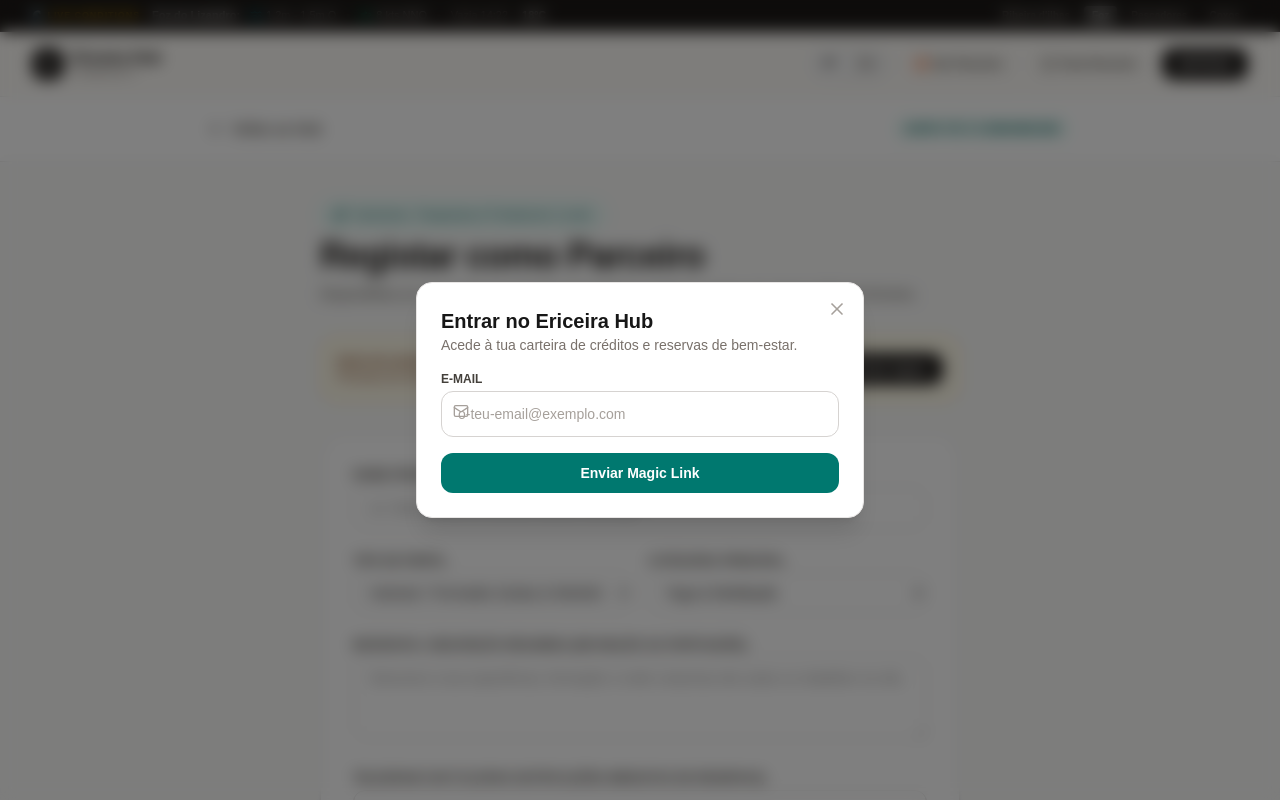
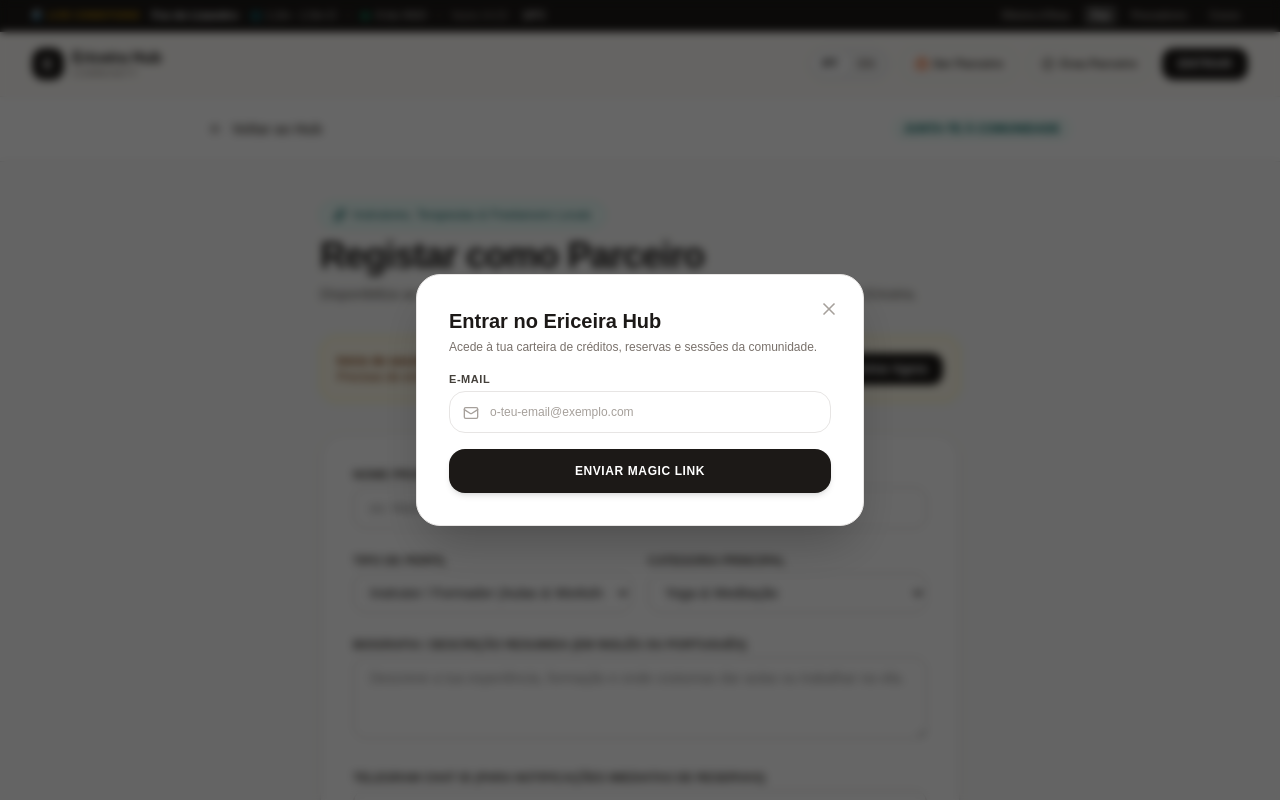
Before and after one commit to engaero/ericeira-club, a Next.js app: page /become-a-partner in a window 1280 px wide. Both pictures are taken after a click on the button "ENTRAR". Shown: the top 800 px of the page. Built offline with nearby package versions, Linux system fonts and the light colour scheme; no server answers.

Commit message:
feat: update layout and navigation

```diff
--- a/src/components/AuthModal.tsx
+++ b/src/components/AuthModal.tsx
@@ -2,7 +2,7 @@
 
 import { useState } from "react";
 import { supabase } from "@/lib/supabase";
-import { X, Mail, CheckCircle } from "lucide-react";
+import { X, Mail, CheckCircle, AlertCircle } from "lucide-react";
 
 interface AuthModalProps {
   isOpen: boolean;
@@ -23,67 +23,96 @@ export default function AuthModal({ isOpen, onClose, onSuccess }: AuthModalProps
     setLoading(true);
     setErrorMsg("");
 
+    // Determina o URL de retorno dinamicamente com base no ambiente (produção na Vercel ou local)
+    const redirectUrl =
+      typeof window !== "undefined"
+        ? window.location.origin
+        : "https://ericeira-club.vercel.app";
+
     const { error } = await supabase.auth.signInWithOtp({
       email,
       options: {
-        emailRedirectTo: "http://localhost:3000",
+        emailRedirectTo: redirectUrl,
       },
     });
 
     setLoading(false);
     if (error) {
+      if (error.message.includes("rate limit")) {
+        setErrorMsg(
+          "Limite temporário de envio de e-mails atingido pelo Supabase. Aguarda alguns minutos antes de tentar novamente ou acede via consola de administração."
+        );
+      } else {
         setErrorMsg(error.message);
+      }
     } else {
       setSubmitted(true);
     }
   }
 
+  function handleClose() {
+    setErrorMsg("");
+    setSubmitted(false);
+    onClose();
+  }
+
   return (
-    <div className="fixed inset-0 z-50 flex items-center justify-center bg-black/50 backdrop-blur-sm p-4">
-      <div className="bg-white rounded-2xl max-w-md w-full p-6 shadow-xl relative border border-stone-200">
+    <div className="fixed inset-0 z-50 flex items-center justify-center bg-black/60 backdrop-blur-xs p-4 font-sans">
+      <div className="bg-white rounded-3xl max-w-md w-full p-6 sm:p-8 shadow-2xl relative border border-stone-200">
         <button
-          onClick={onClose}
-          className="absolute top-4 right-4 text-stone-400 hover:text-stone-700"
+          onClick={handleClose}
+          className="absolute top-5 right-5 text-stone-400 hover:text-stone-700 p-1 rounded-xl hover:bg-stone-100 transition cursor-pointer"
         >
           <X className="w-5 h-5" />
         </button>
 
         {submitted ? (
-          <div className="text-center py-6 space-y-3">
-            <CheckCircle className="w-12 h-12 text-teal-600 mx-auto" />
-            <h3 className="text-xl font-bold">Link de acesso enviado</h3>
-            <p className="text-sm text-stone-600">
-              Enviámos um link mágico para <strong>{email}</strong>. Clica no link do teu e-mail para entrar automaticamente.
+          <div className="text-center py-6 space-y-4">
+            <div className="w-14 h-14 bg-emerald-50 rounded-2xl flex items-center justify-center mx-auto text-emerald-600 border border-emerald-100">
+              <CheckCircle className="w-8 h-8" />
+            </div>
+            <div className="space-y-1">
+              <h3 className="text-xl font-black text-stone-900">Link de Acesso Enviado</h3>
+              <p className="text-xs sm:text-sm text-stone-600 leading-relaxed max-w-xs mx-auto">
+                Enviámos um link mágico de acesso para <strong className="text-stone-900">{email}</strong>. Clica no link no teu e-mail para entrar automaticamente.
               </p>
+            </div>
+            <button
+              onClick={handleClose}
+              className="mt-2 w-full py-3 rounded-2xl bg-stone-900 hover:bg-orange-600 text-white font-bold text-xs uppercase tracking-wider transition cursor-pointer"
+            >
+              Concluir
+            </button>
           </div>
         ) : (
           <form onSubmit={handleLogin} className="space-y-4">
-            <div>
-              <h3 className="text-xl font-bold">Entrar no Ericeira Hub</h3>
-              <p className="text-sm text-stone-500">
-                Acede à tua carteira de créditos e reservas de bem-estar.
+            <div className="space-y-1">
+              <h3 className="text-xl font-black text-stone-900">Entrar no Ericeira Hub</h3>
+              <p className="text-xs text-stone-500">
+                Acede à tua carteira de créditos, reservas e sessões da comunidade.
               </p>
             </div>
 
             {errorMsg && (
-              <div className="p-3 bg-red-50 text-red-700 text-xs rounded-lg">
-                {errorMsg}
+              <div className="p-3.5 bg-red-50 border border-red-200 text-red-700 text-xs rounded-2xl flex items-start gap-2">
+                <AlertCircle className="w-4 h-4 shrink-0 mt-0.5" />
+                <span className="leading-relaxed">{errorMsg}</span>
               </div>
             )}
 
-            <div>
-              <label className="block text-xs font-semibold text-stone-700 uppercase mb-1">
+            <div className="space-y-1">
+              <label className="block text-[11px] font-bold text-stone-700 uppercase tracking-wider">
                 E-mail
               </label>
               <div className="relative">
-                <Mail className="w-4 h-4 text-stone-400 absolute left-3 top-3" />
+                <Mail className="w-4 h-4 text-stone-400 absolute left-3.5 top-3.5" />
                 <input
                   type="email"
                   required
                   value={email}
                   onChange={(e) => setEmail(e.target.value)}
                   placeholder="o-teu-email@exemplo.com"
-				  className="w-full px-4 py-3 rounded-xl border border-stone-300 bg-white text-stone-900 placeholder-stone-400 text-sm focus:outline-none focus:ring-2 focus:ring-stone-900 focus:border-stone-900 transition"
+                  className="w-full pl-10 pr-4 py-3 rounded-2xl border border-stone-200 bg-white text-stone-900 placeholder-stone-400 text-xs focus:outline-none focus:border-stone-900 transition"
                 />
               </div>
             </div>
@@ -91,9 +120,9 @@ export default function AuthModal({ isOpen, onClose, onSuccess }: AuthModalProps
             <button
               type="submit"
               disabled={loading}
-              className="w-full py-2.5 rounded-xl bg-teal-700 text-white font-semibold text-sm hover:bg-teal-800 disabled:opacity-50 transition"
+              className="w-full py-3.5 rounded-2xl bg-stone-900 hover:bg-orange-600 text-white font-black text-xs uppercase tracking-wider disabled:opacity-50 transition shadow-md cursor-pointer"
             >
-              {loading ? "A enviar..." : "Enviar Magic Link"}
+              {loading ? "A enviar link..." : "Enviar Magic Link"}
             </button>
           </form>
         )}
```
Lines whose indentation alone changed are shown as unchanged.
